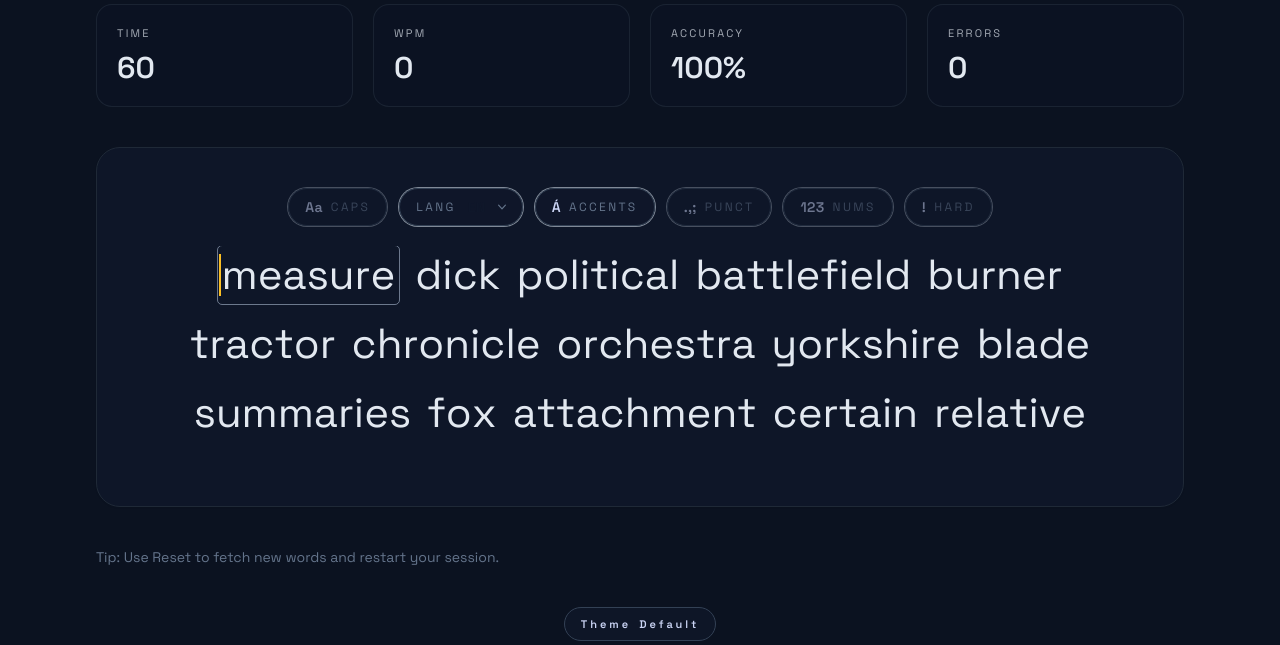
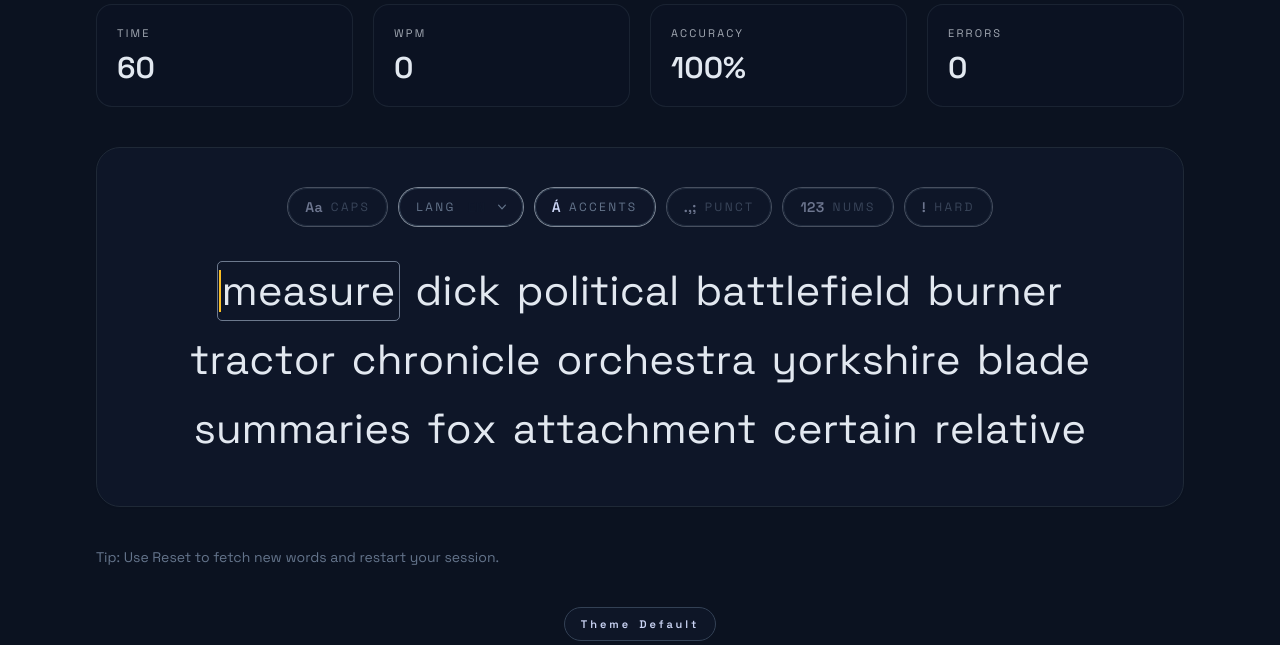
Before and after one commit to checo99dlg/Typing-Web, a Flask app: page / in a window 1280 px wide. Shown: the part 286-931 px from the top of the page. Run offline with Flask 3, Linux system fonts and the light colour scheme; some libraries are stand-ins or nearby versions.

Commit message:
Fixed box surrounding words in the first line

```diff
--- a/templates/index.html
+++ b/templates/index.html
@@ -352,7 +352,7 @@
           </button>
         </div>
         <div class="relative w-full">
-          <div id="wordDisplay" class="min-h-[220px] text-[42px] leading-snug text-slate-900 dark:text-slate-200 flex flex-wrap justify-center gap-x-4 gap-y-3 px-8 text-center"></div>
+          <div id="wordDisplay" class="min-h-[220px] pt-4 text-[42px] leading-snug text-slate-900 dark:text-slate-200 flex flex-wrap justify-center gap-x-4 gap-y-3 px-8 text-center"></div>
           <input
             id="textInput"
             class="absolute inset-0 h-full w-full opacity-0"
```
